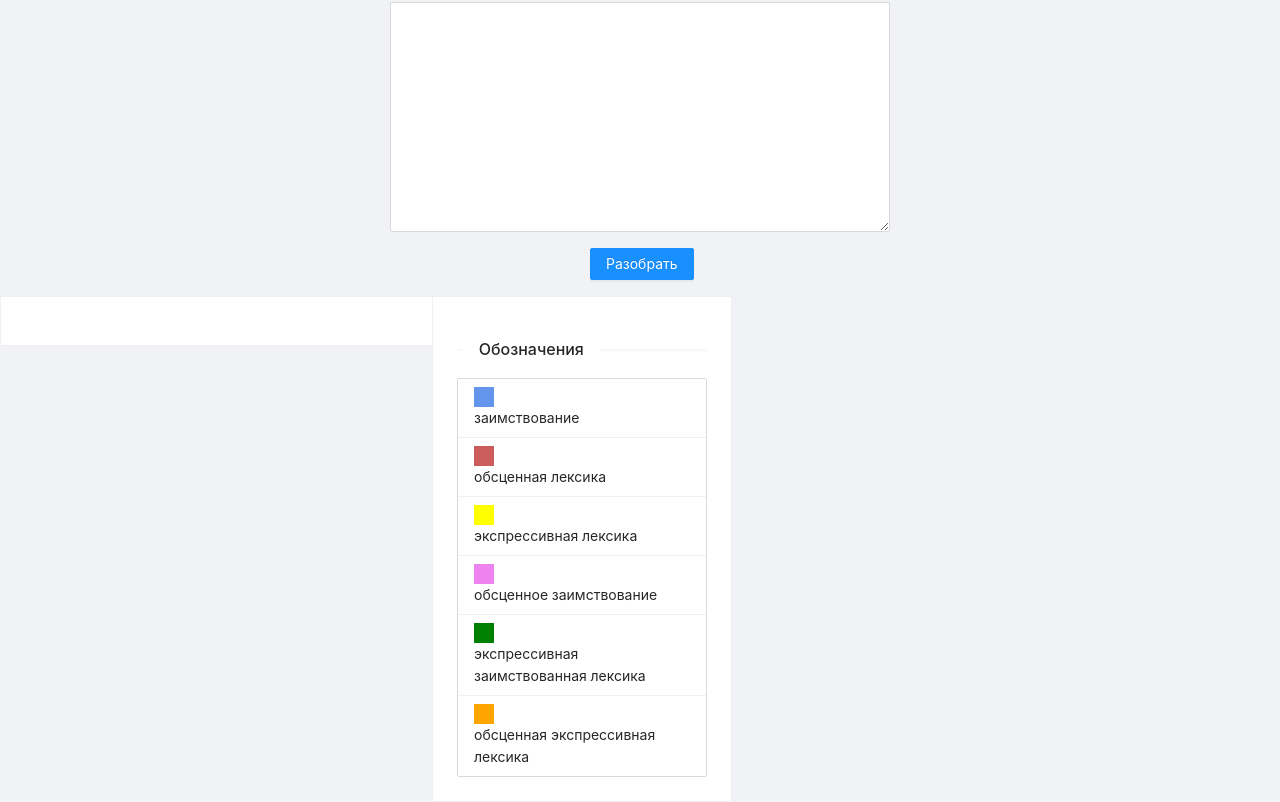
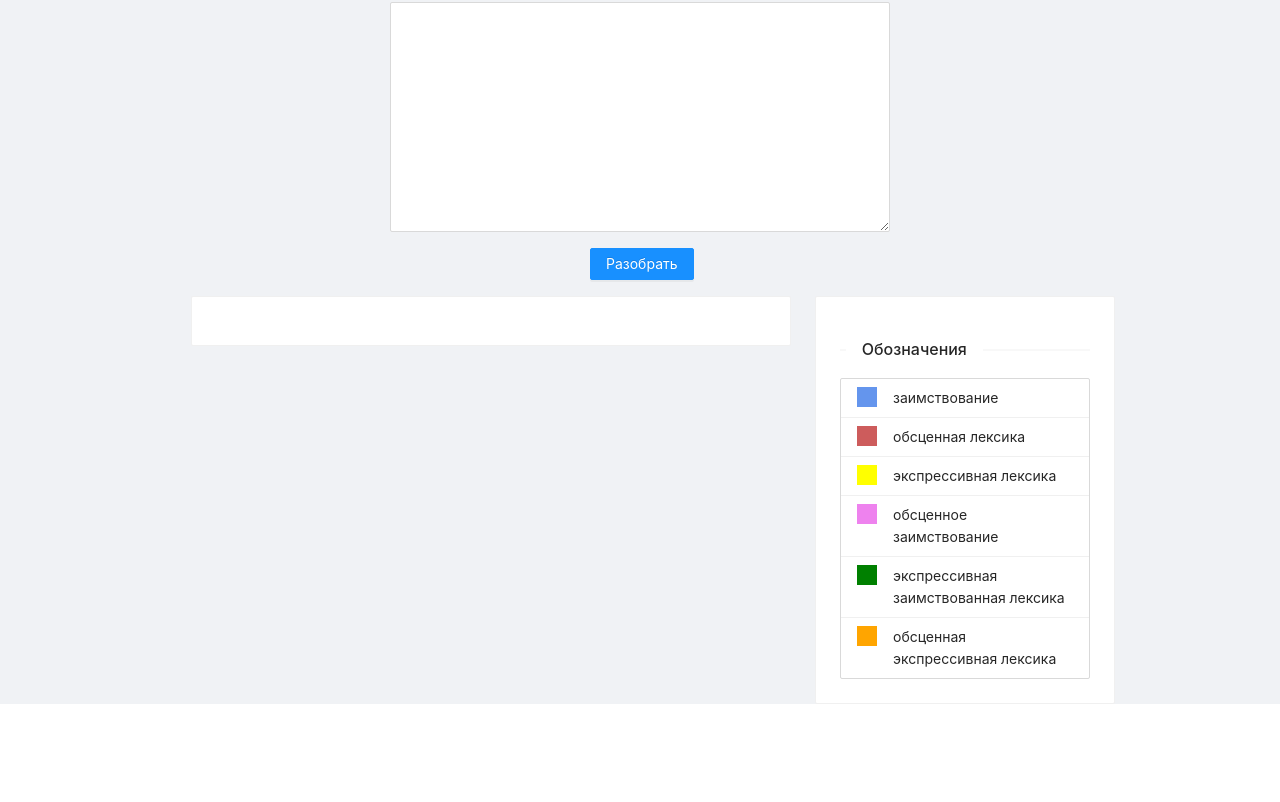
Before and after one commit to wkmatrosowa/antidict-frontend, a React (Create React App) app: page /main in a window 1280 px wide. Shown: the part 330-1132 px from the top of the page. After the commit the page ends 1034 px from the top, so only its background shows below. Built offline with nearby package versions, Linux system fonts and the light colour scheme.

Commit message:
fixed spaces

```diff
--- a/src/pages/main.css
+++ b/src/pages/main.css
@@ -33,7 +33,9 @@
 
 .indicator {
     width: 20px;
+    min-width: 20px;
     height: 20px;
+    margin-right: 16px;
 }
 
 .indicator.cornflowerblue {
@@ -59,3 +61,7 @@
 .indicator.orange {
     background-color: orange;
 }
+
+.legend {
+    display: flex;
+}
--- a/src/pages/main.tsx
+++ b/src/pages/main.tsx
@@ -68,12 +68,17 @@ export function Main() {
         <Layout className="text-input-output">
             <Space direction="vertical" size={"middle"}>
                 <div className="about-on-main">
-                    <p>Мы рады приветствовать вас на официальном сайте проекта Antidict. Наш проект посвящён автоматическому
-                        распознаванию англоязычных заимствований, экспрессивных форм и намеренных искажений (эрративов) в
+                    <p>Мы рады приветствовать вас на официальном сайте проекта Antidict. Наш проект посвящён
+                        автоматическому
+                        распознаванию англоязычных заимствований, экспрессивных форм и намеренных искажений (эрративов)
+                        в
                         тексте. В основе нашего механизма лежит многоклассовый классификатор, изначально обученный для
-                        определения этих типов слов на корпусе ГИКРЯ. Для обучения распознаванию англоязычных заимствований
-                        наш классификатор был обучен на словаре Дьякова. Для классификации эрративов и экспрессивных слов
-                        нами были собраны отдельные датасеты, на которых классификатор обучался. Эрративы рассматриваются
+                        определения этих типов слов на корпусе ГИКРЯ. Для обучения распознаванию англоязычных
+                        заимствований
+                        наш классификатор был обучен на словаре Дьякова. Для классификации эрративов и экспрессивных
+                        слов
+                        нами были собраны отдельные датасеты, на которых классификатор обучался. Эрративы
+                        рассматриваются
                         нами как подкласс слов с экспрессивной окраской, которые также включают в себя слова с
                         экспрессивными аффиксами и мат.</p>
                     <p>Проект представлен студентами магистратуры школы лингвистики Национального исследовательского
@@ -88,9 +93,9 @@ export function Main() {
                     <Button type="primary" onClick={onClick}>Разобрать</Button>
                 </Content>
                 <Content className="text-output" style={{textAlign: 'left'}}>
-                    <Row gutter={16}>
-                        <Col span={8}>
-                            <Card style={{width: 500, borderStyle: 'solid'}} bordered={true}>
+                    <Row gutter={24} justify="center">
+                        <Col span={15}>
+                            <Card style={{width: 600, borderStyle: 'solid', marginLeft: 'auto'}} bordered={true}>
                                 <Highlighter
                                     highlightClassName="highlightClassName"
                                     searchWords={searchWords}
@@ -103,7 +108,7 @@ export function Main() {
                                     textToHighlight={highlightedText}/>
                             </Card>
                         </Col>
-                        <Col span={8}>
+                        <Col span={9}>
                             <Card style={{width: 300, borderStyle: 'solid'}}
                                   bordered={true}>
                                 <Divider orientation="left">Обозначения</Divider>
@@ -113,8 +118,10 @@ export function Main() {
                                     dataSource={legend}
                                     renderItem={item => (
                                         <List.Item>
-                                            <div className={"indicator " + colorMap[item]}/>
-                                            {item}
+                                            <div className="legend">
+                                                <div className={"indicator " + colorMap[item]}/>
+                                                {item}
+                                            </div>
                                         </List.Item>
                                     )}
                                 />
```
